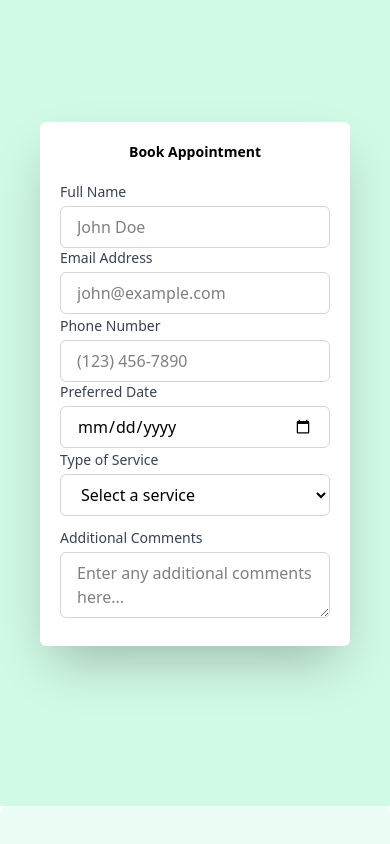
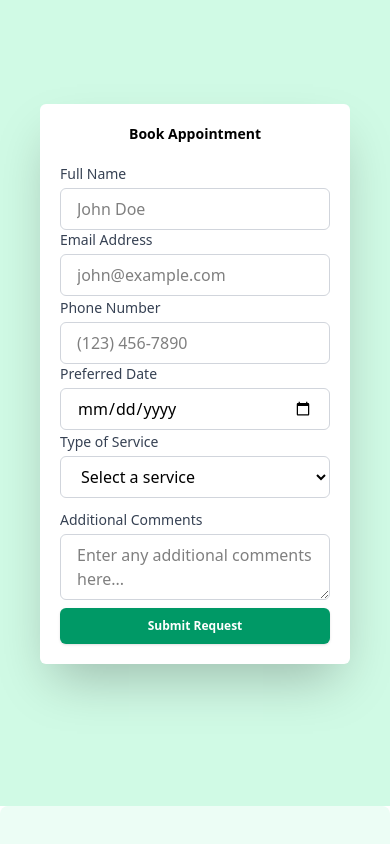
Before and after one commit to Aniamaka-somto/Digital-Dental-clinic, a React (Vite) app: page / in a window 390 px wide. Shown: the part 1494-2338 px from the top of the page. Built offline with nearby package versions, Linux system fonts and the light colour scheme.

Commit message:
fixed button issue

```diff
--- a/src/components/Appointmen.jsx
+++ b/src/components/Appointmen.jsx
@@ -164,7 +164,7 @@ const Appointmen = () => {
             type="submit"
             className="bg-emerald-600 rounded-md px-7 py-2.5 text-white
             font-semibold cursor-pointer hover:bg-emerald-500 hover:scale-95
-            transition-all duration-200 hidden md:block text-xs lg:text-sm
+            transition-all duration-200 text-xs lg:text-sm
             shadow-sm hover:shadow-md w-full"
           >
             Submit Request
```
